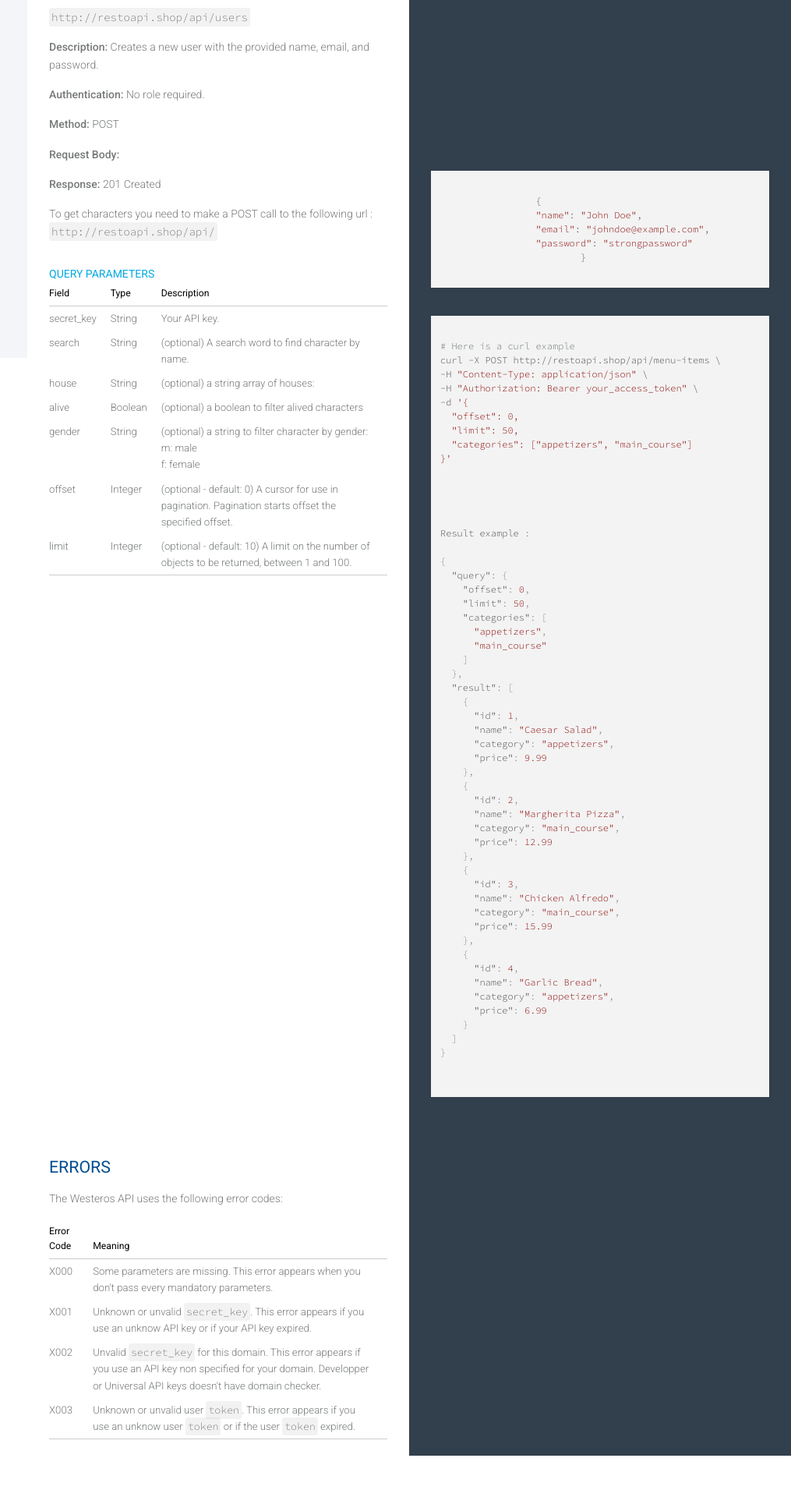
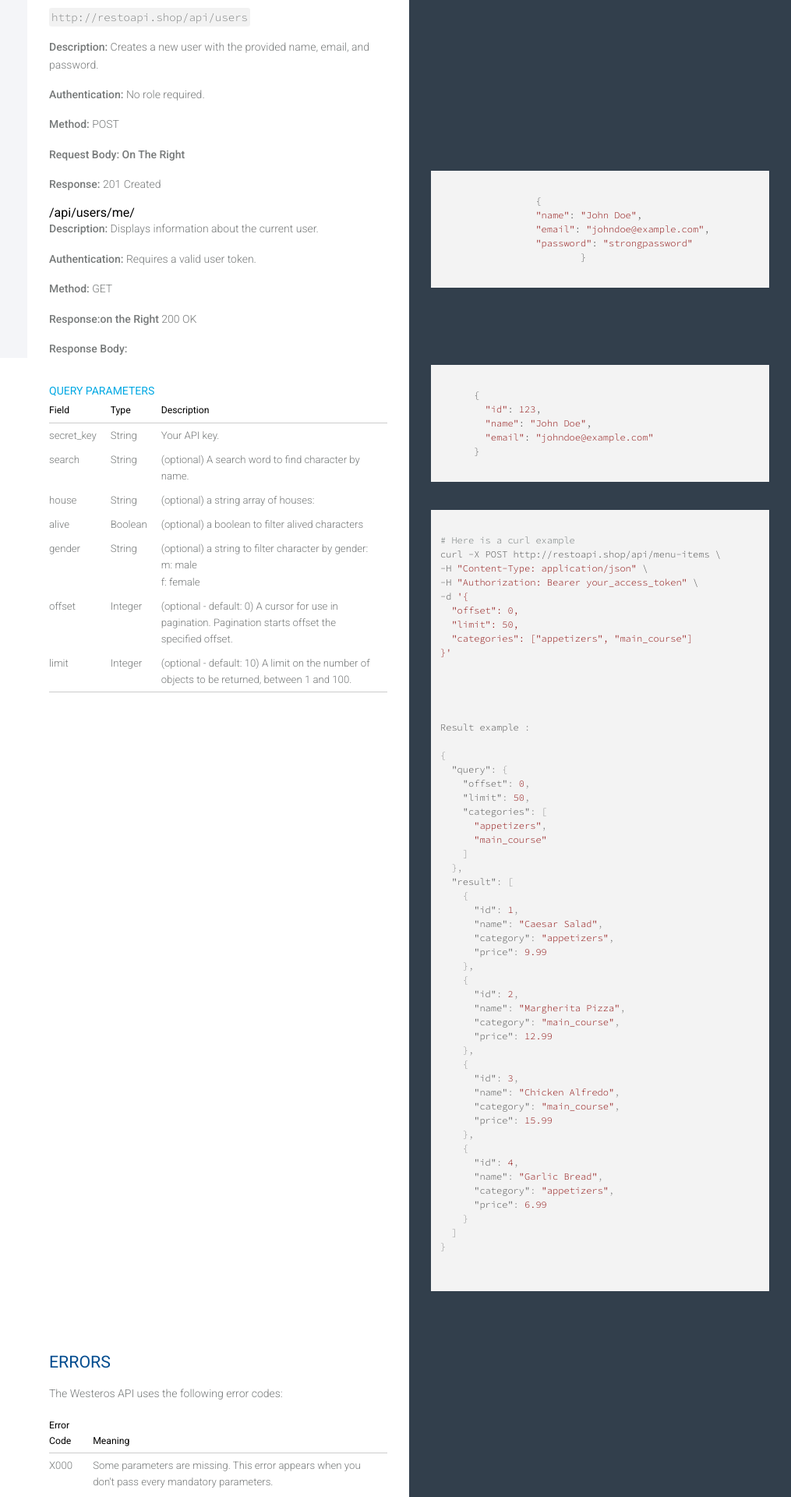
Before and after one commit to mhdsalih2000/Little-LemonAPI, a Django app: page / in a window 1280 px wide. Shown: the part 341-2261 px from the top of the page at 78% size, without its empty margins (265-1280 px from the left). Before the commit the page ends 2208 px from the top, so only its background shows below. Run offline with Django 5.2, Linux system fonts and the light colour scheme; parts of the project's set-up code (start-up, migrations or seed data) failed here and were passed over; some libraries are stand-ins or nearby versions.

Commit message:
Update index.html

```diff
--- a/Template/index.html
+++ b/Template/index.html
@@ -86,7 +86,7 @@
                 <p><strong>Description:</strong> Creates a new user with the provided name, email, and password.</p>
                 <p><strong>Authentication:</strong> No role required.</p>
                 <p><strong>Method:</strong> POST</p>
-                <p><strong>Request Body:</strong></p>
+                <p><strong>Request Body: On The Right</strong></p>
                <pre>
              <code>
                  {
@@ -94,10 +94,48 @@
                  "email": "johndoe@example.com",
                  "password": "strongpassword"
                          }
+             </code>
+         </pre>
+             <p><strong>Response:</strong> 201 Created</p>
+            </p>
+          <h1>/api/users/me/</h1>
+        <p><strong>Description:</strong> Displays information about the current user.</p>
+        <p><strong>Authentication:</strong> Requires a valid user token.</p>
+        <p><strong>Method:</strong> GET</p>
+         <p><strong>Response:on the Right</strong> 200 OK</p>
+         <p><strong>Response Body:</strong></p>
+          <pre>
+    <code>
+      {
+        "id": 123,
+        "name": "John Doe",
+        "email": "johndoe@example.com"
+      }
     </code>
   </pre>
-  <p><strong>Response:</strong> 201 Created</p>
-            </p>
+
+
+
+
+
+
+
+
+
+
+
+
+
+
+
+
+
+
+
+
+
+
+
          <pre><code class="bash">
 # Here is a curl example
 curl -X POST http://restoapi.shop/api/menu-items \
@@ -110,10 +148,7 @@ curl -X POST http://restoapi.shop/api/menu-items \
 }'
 
                 </code></pre>
-         <p>
-                To get characters you need to make a POST call to the following url :<br>
-                <code class="higlighted break-word">http://restoapi.shop/api/</code>
-         </p>
+
             <br>
             <pre><code class="json">
 Result example :
```
